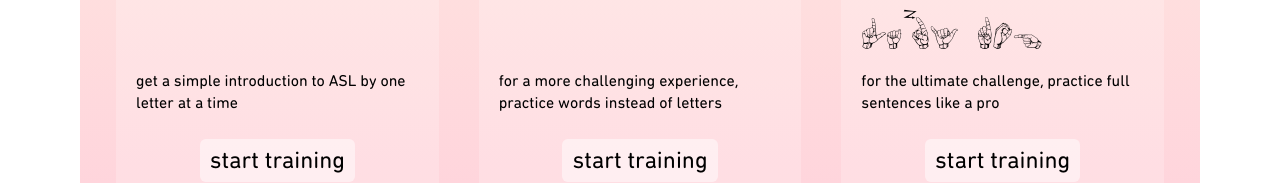
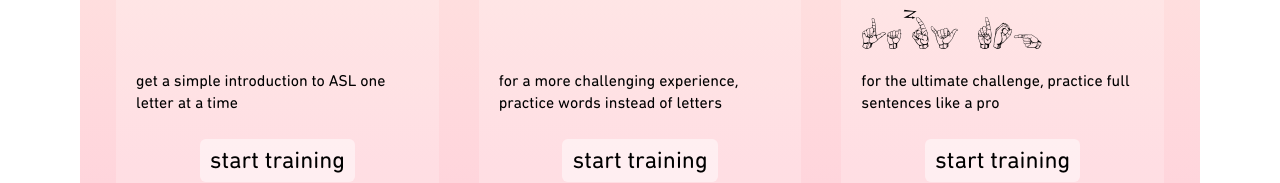
Before and after one commit to TheFalloutOf76/emphackfest52, a SvelteKit app: page /train in a window 1280 px wide. Shown: the part 591-774 px from the top of the page. Built offline with nearby package versions, Linux system fonts and the light colour scheme.

Commit message:
Fixed grammar on intro page

```diff
--- a/src/routes/train/+page.svelte
+++ b/src/routes/train/+page.svelte
@@ -12,7 +12,7 @@
         <h2>get started by choosing a training method below:</h2>
         <div class="optionSel">
             <TrainingOption title="letters" example="a" link="/train/letters">
-                get a simple introduction to ASL by one letter at a time
+                get a simple introduction to ASL one letter at a time
             </TrainingOption>
             <TrainingOption title="words" example="hackathon" link="/train/words">
                 for a more challenging experience, practice words instead of letters
```
